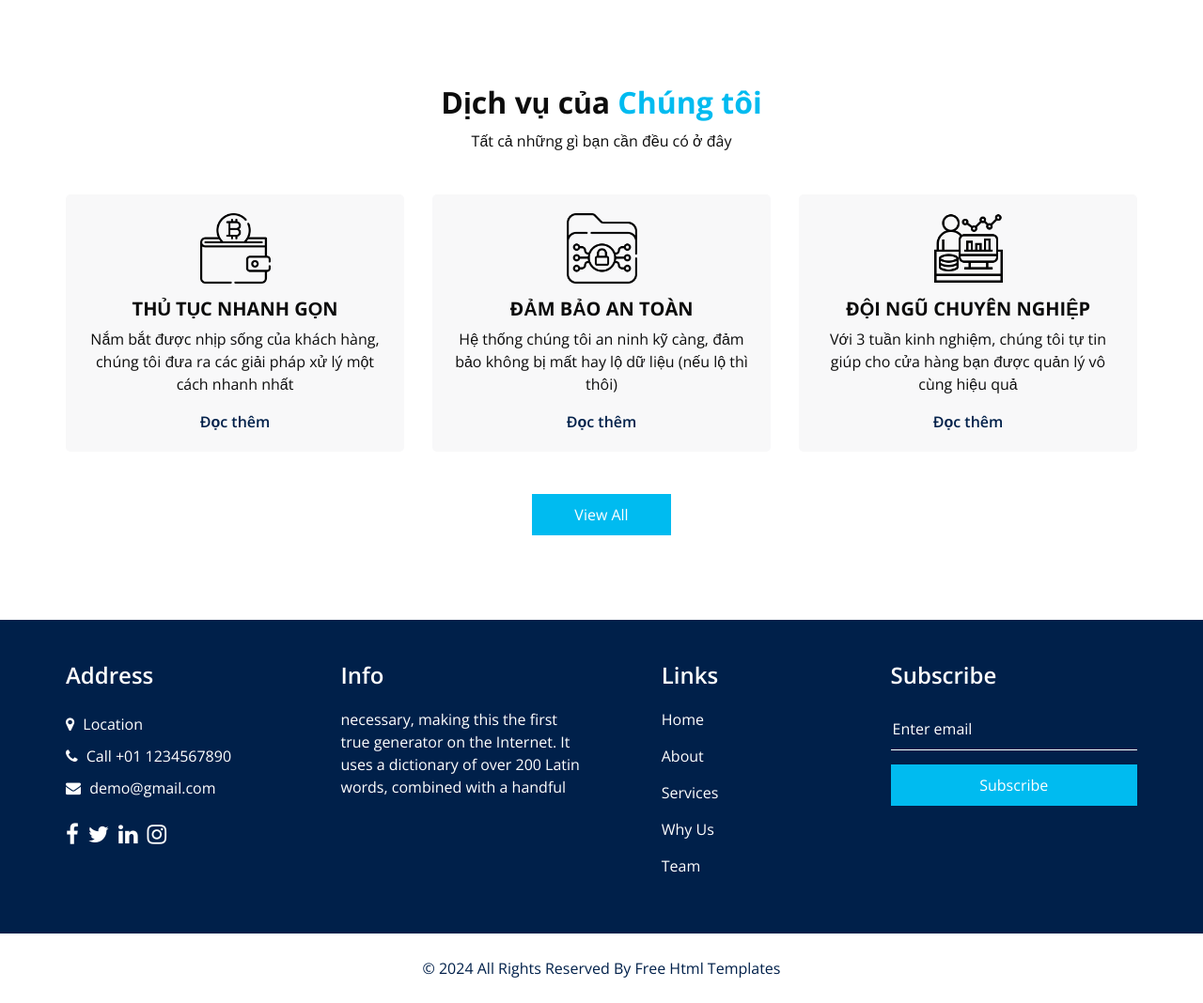
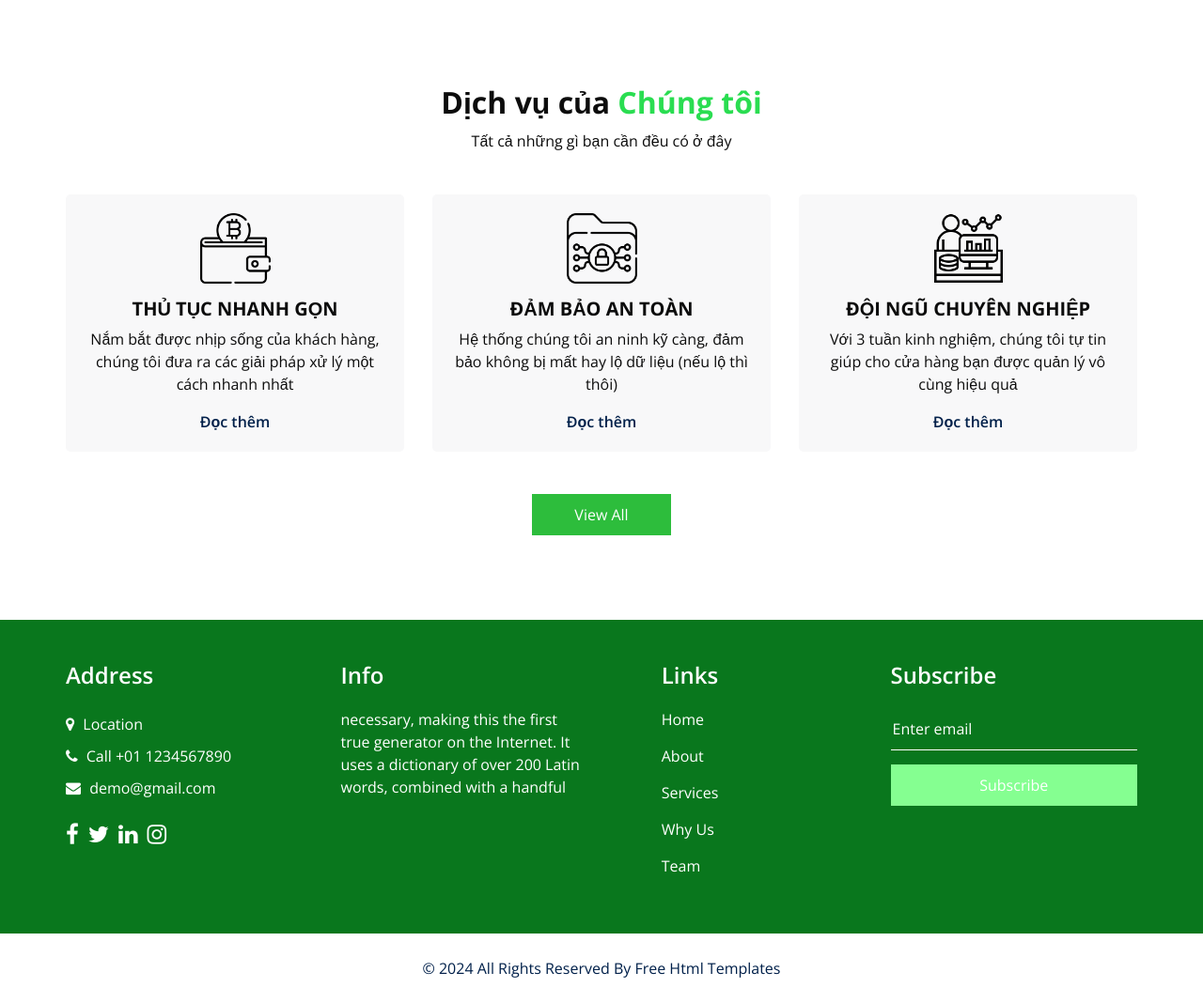
Before and after one commit to thethien8a/PTTKHT2, a Django app: template templates/service.html in a window 1280 px wide. Shown: the part 76-1144 px from the top of the page at 94% size. Run offline with Django 3.2, Linux system fonts and the light colour scheme; the template is opened without the code that fills it, so the values that code supplies are empty; some libraries are stand-ins or nearby versions; some web fonts are replaced.

Commit message:
Update style.css

```diff
--- a/static/css/style.css
+++ b/static/css/style.css
@@ -50,7 +50,7 @@ body {
 }
 
 .heading_container h2 span {
-  color: #00bbf0;
+  color: #2add51;
 }
 
 .heading_container p {
@@ -454,7 +454,7 @@ a:focus {
 }
 
 .service_section .box .detail-box a:hover {
-  color: #00bbf0;
+  color: #2ccd62;
 }
 
 .service_section .btn-box {
@@ -470,7 +470,7 @@ a:focus {
 .service_section .btn-box a {
   display: inline-block;
   padding: 10px 45px;
-  background-color: #00bbf0;
+  background-color: #2dbd3c;
   color: #ffffff;
   border-radius: 0;
   -webkit-transition: all 0.3s;
@@ -776,7 +776,7 @@ a:focus {
 
 /* client section end */
 .info_section {
-  background-color: #00204a;
+  background-color: #09771d;
   color: #ffffff;
   padding: 45px 0 15px 0;
 }
@@ -899,7 +899,7 @@ a:focus {
   text-align: center;
   display: inline-block;
   padding: 10px 55px;
-  background-color: #00bbf0;
+  background-color: #85ff91;
   color: #ffffff;
   border-radius: 0;
   -webkit-transition: all 0.3s;
```
